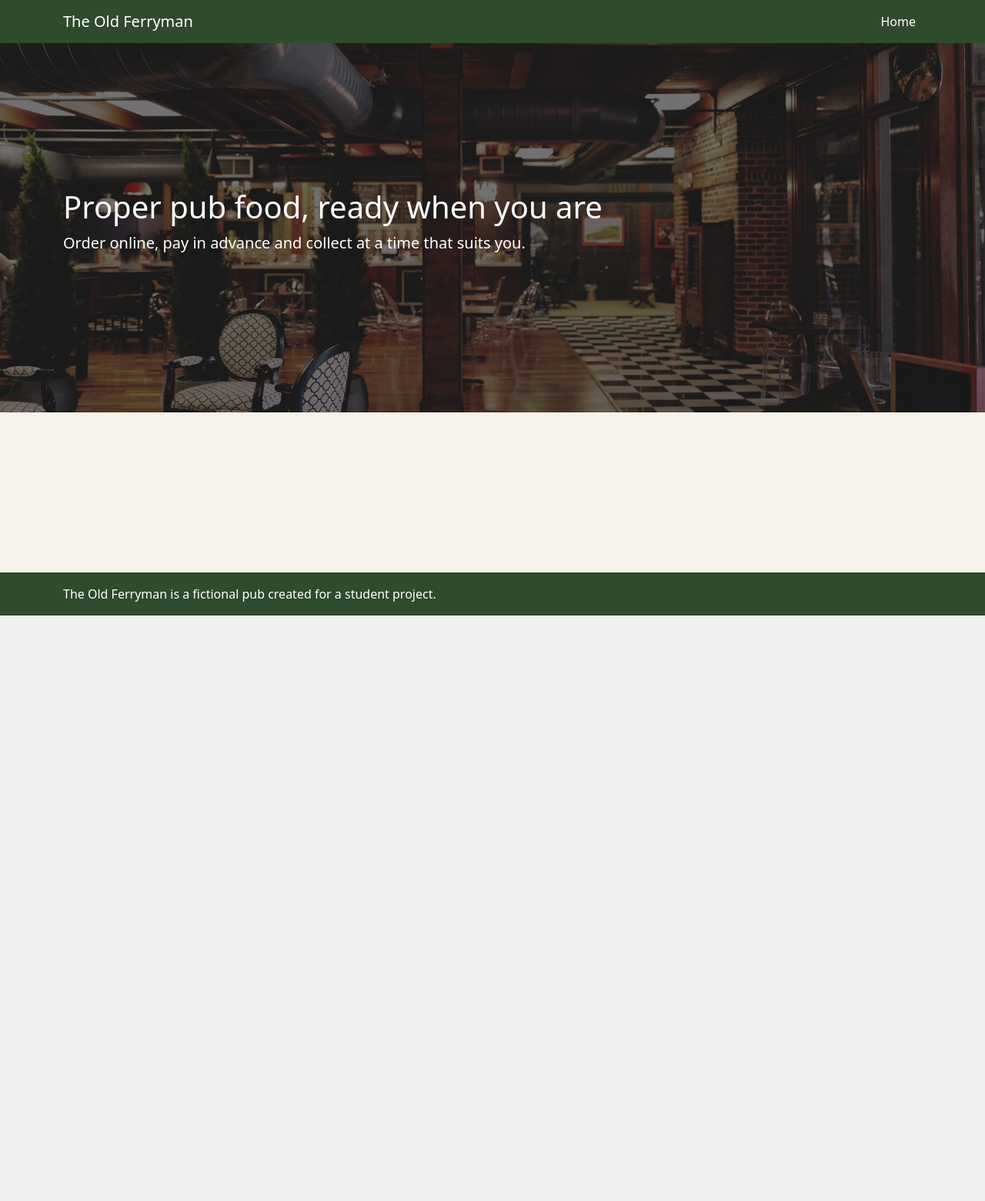
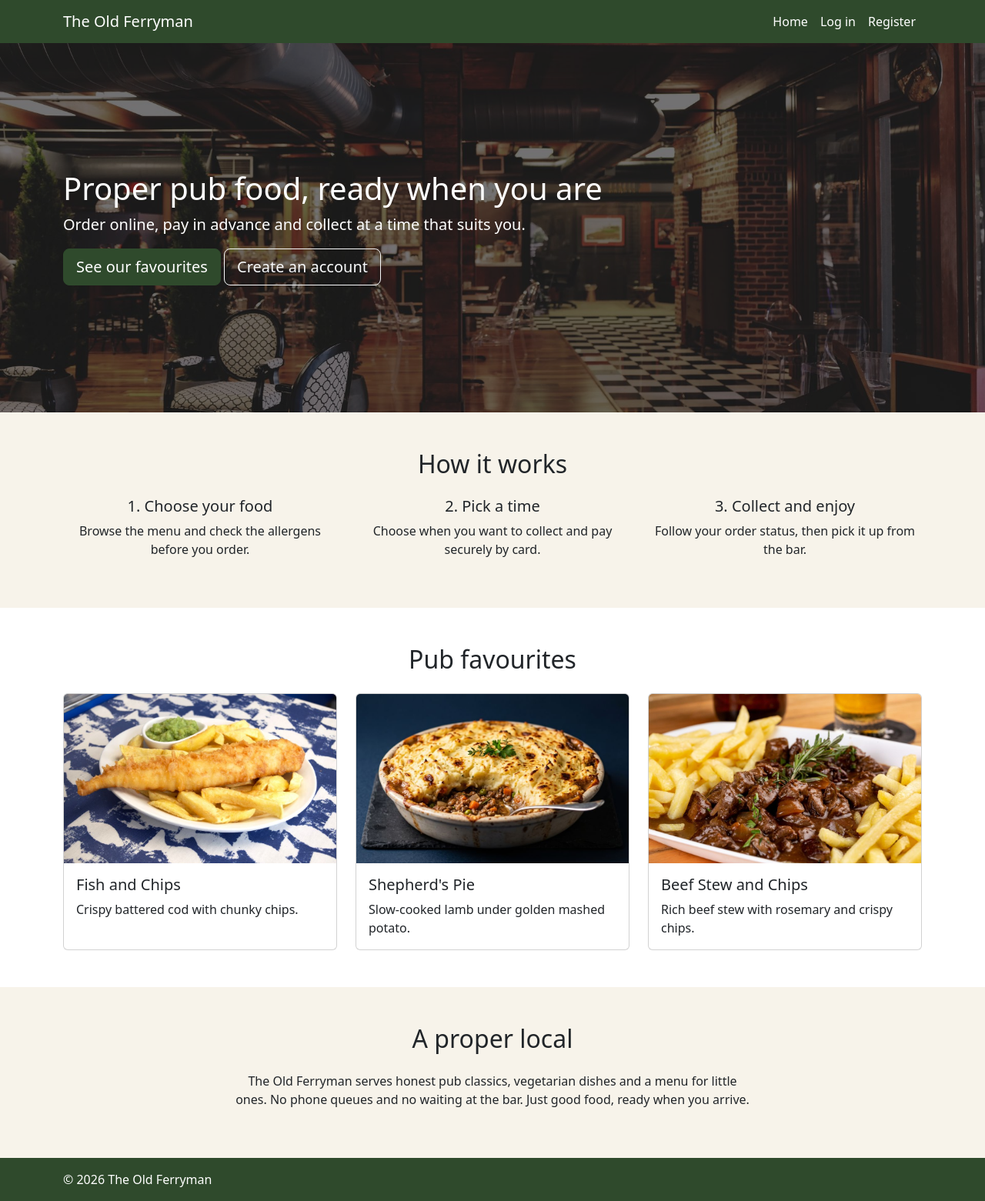
Before and after one commit to Anasztazia12/milestone-4, a Django app: page / in a window 1280 px wide. Shown: the whole page at 77% size. Before the commit the page ends 800 px from the top, so only its background shows below. Run offline with Django 5.2, Linux system fonts and the light colour scheme.

Commit message:
Implement user authentication with django-allauth and enhance homepage layout

```diff
--- a/assets/css/style.css
+++ b/assets/css/style.css
@@ -57,6 +57,50 @@ main {
     background-color: rgba(0, 0, 0, 0.55);
 }
 
+/* Buttons */
+.btn-ferry {
+    color: #fff;
+    background-color: var(--ferry-green);
+    border-color: var(--ferry-green);
+}
+
+.btn-ferry:hover,
+.btn-ferry:focus {
+    color: #fff;
+    background-color: #223720;
+    border-color: #223720;
+}
+
+/* Homepage sections */
+.section {
+    padding: 3rem 0;
+}
+
+.section h2 {
+    margin-bottom: 1.5rem;
+}
+
+.section-light {
+    background-color: #fff;
+}
+
+.dish-image {
+    height: 220px;
+    object-fit: cover;
+}
+
+.about {
+    max-width: 700px;
+    text-align: center;
+}
+
+/* Login and registration pages */
+.auth-page {
+    max-width: 520px;
+    padding-top: 3rem;
+    padding-bottom: 3rem;
+}
+
 /* Footer */
 .site-footer {
     padding: 1rem 0;
--- a/home/templates/home/index.html
+++ b/home/templates/home/index.html
@@ -8,7 +8,73 @@
         <div class="container">
             <h1>Proper pub food, ready when you are</h1>
             <p class="lead">Order online, pay in advance and collect at a time that suits you.</p>
+            <a href="#favourites" class="btn btn-ferry btn-lg">See our favourites</a>
+            {% if not user.is_authenticated %}
+            <a href="{% url 'account_signup' %}" class="btn btn-outline-light btn-lg">Create an account</a>
+            {% endif %}
         </div>
     </div>
 </section>
+
+<section class="section" aria-labelledby="how-it-works">
+    <div class="container">
+        <h2 id="how-it-works" class="text-center">How it works</h2>
+        <div class="row text-center g-4">
+            <div class="col-md-4">
+                <h3 class="h5">1. Choose your food</h3>
+                <p>Browse the menu and check the allergens before you order.</p>
+            </div>
+            <div class="col-md-4">
+                <h3 class="h5">2. Pick a time</h3>
+                <p>Choose when you want to collect and pay securely by card.</p>
+            </div>
+            <div class="col-md-4">
+                <h3 class="h5">3. Collect and enjoy</h3>
+                <p>Follow your order status, then pick it up from the bar.</p>
+            </div>
+        </div>
+    </div>
+</section>
+
+<section id="favourites" class="section section-light" aria-labelledby="favourites-title">
+    <div class="container">
+        <h2 id="favourites-title" class="text-center">Pub favourites</h2>
+        <div class="row g-4">
+            <div class="col-md-4">
+                <article class="card h-100">
+                    <img src="{% static 'images/fish-and-chips.jpg' %}" class="card-img-top dish-image" alt="Battered fish with chips">
+                    <div class="card-body">
+                        <h3 class="h5 card-title">Fish and Chips</h3>
+                        <p class="card-text">Crispy battered cod with chunky chips.</p>
+                    </div>
+                </article>
+            </div>
+            <div class="col-md-4">
+                <article class="card h-100">
+                    <img src="{% static 'images/shepherds-pie.jpg' %}" class="card-img-top dish-image" alt="Shepherd's pie topped with mashed potato">
+                    <div class="card-body">
+                        <h3 class="h5 card-title">Shepherd's Pie</h3>
+                        <p class="card-text">Slow-cooked lamb under golden mashed potato.</p>
+                    </div>
+                </article>
+            </div>
+            <div class="col-md-4">
+                <article class="card h-100">
+                    <img src="{% static 'images/beef-stew-and-fries.jpg' %}" class="card-img-top dish-image" alt="Beef stew served with chips">
+                    <div class="card-body">
+                        <h3 class="h5 card-title">Beef Stew and Chips</h3>
+                        <p class="card-text">Rich beef stew with rosemary and crispy chips.</p>
+                    </div>
+                </article>
+            </div>
+        </div>
+    </div>
+</section>
+
+<section class="section" aria-labelledby="about-title">
+    <div class="container about">
+        <h2 id="about-title">A proper local</h2>
+        <p>The Old Ferryman serves honest pub classics, vegetarian dishes and a menu for little ones. No phone queues and no waiting at the bar. Just good food, ready when you arrive.</p>
+    </div>
+</section>
 {% endblock %}
--- a/old_ferryman/urls.py
+++ b/old_ferryman/urls.py
@@ -19,5 +19,6 @@ from django.urls import include, path
 
 urlpatterns = [
     path('admin/', admin.site.urls),
+    path('accounts/', include('allauth.urls')),
     path('', include('home.urls')),
 ]
--- /dev/null
+++ b/templates/allauth/layouts/base.html
@@ -0,0 +1,5 @@
+{% extends 'base.html' %}
+
+{% block title %}{% block head_title %}{% endblock %} | The Old Ferryman{% endblock %}
+
+{% block main_class %}container auth-page{% endblock %}
--- a/templates/base.html
+++ b/templates/base.html
@@ -23,19 +23,42 @@
                         <li class="nav-item">
                             <a class="nav-link" href="{% url 'home' %}">Home</a>
                         </li>
+                        {% if user.is_authenticated %}
+                        <li class="nav-item">
+                            <a class="nav-link" href="{% url 'account_logout' %}">Log out</a>
+                        </li>
+                        {% else %}
+                        <li class="nav-item">
+                            <a class="nav-link" href="{% url 'account_login' %}">Log in</a>
+                        </li>
+                        <li class="nav-item">
+                            <a class="nav-link" href="{% url 'account_signup' %}">Register</a>
+                        </li>
+                        {% endif %}
                     </ul>
                 </div>
             </div>
         </nav>
     </header>
 
-    <main>
+    {% if messages %}
+    <div class="container mt-3" role="status">
+        {% for message in messages %}
+        <div class="alert alert-info alert-dismissible fade show">
+            {{ message }}
+            <button type="button" class="btn-close" data-bs-dismiss="alert" aria-label="Close"></button>
+        </div>
+        {% endfor %}
+    </div>
+    {% endif %}
+
+    <main class="{% block main_class %}{% endblock %}">
         {% block content %}{% endblock %}
     </main>
 
     <footer class="site-footer">
         <div class="container">
-            <p class="mb-0">The Old Ferryman is a fictional pub created for a student project.</p>
+            <p class="mb-0">&copy; 2026 The Old Ferryman</p>
         </div>
     </footer>
 
```
Also changed, not shown: home/tests.py (+42 -1 lines), old_ferryman/settings.py (+16 -0 lines), README.md.
